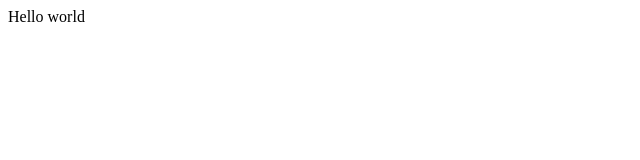
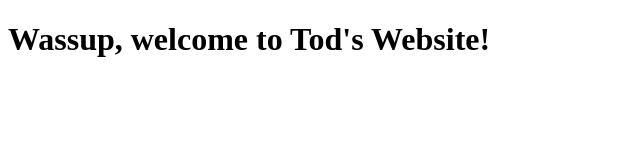
Before and after one commit to SolidTissue/KaleidoscopicImperturbableBootstrapping, a plain HTML site: page index.html in a window 1280 px wide. Shown: the whole page, without its empty margins (0-640 px from the left). Drawn offline with Linux system fonts and the light colour scheme.

Commit message:
New Header
i added a new header

```diff
--- a/index.html
+++ b/index.html
@@ -8,9 +8,8 @@
   <link href="style.css" rel="stylesheet" type="text/css" />
 </head>
 
-<body>
-  Hello world
-  <script src="script.js"></script>
-</body>
+<h1>
+  Wassup, welcome to Tod's Website!
+</h1>
 
 </html>
```
